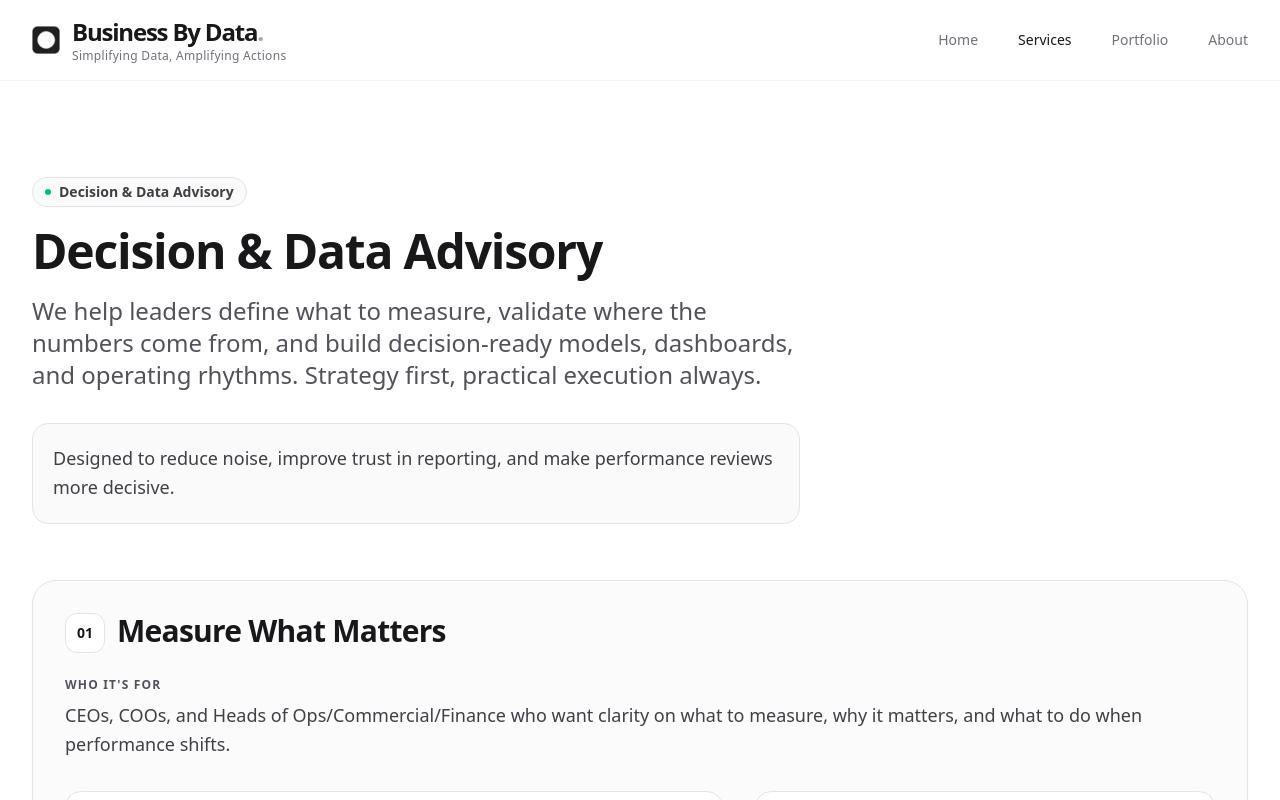
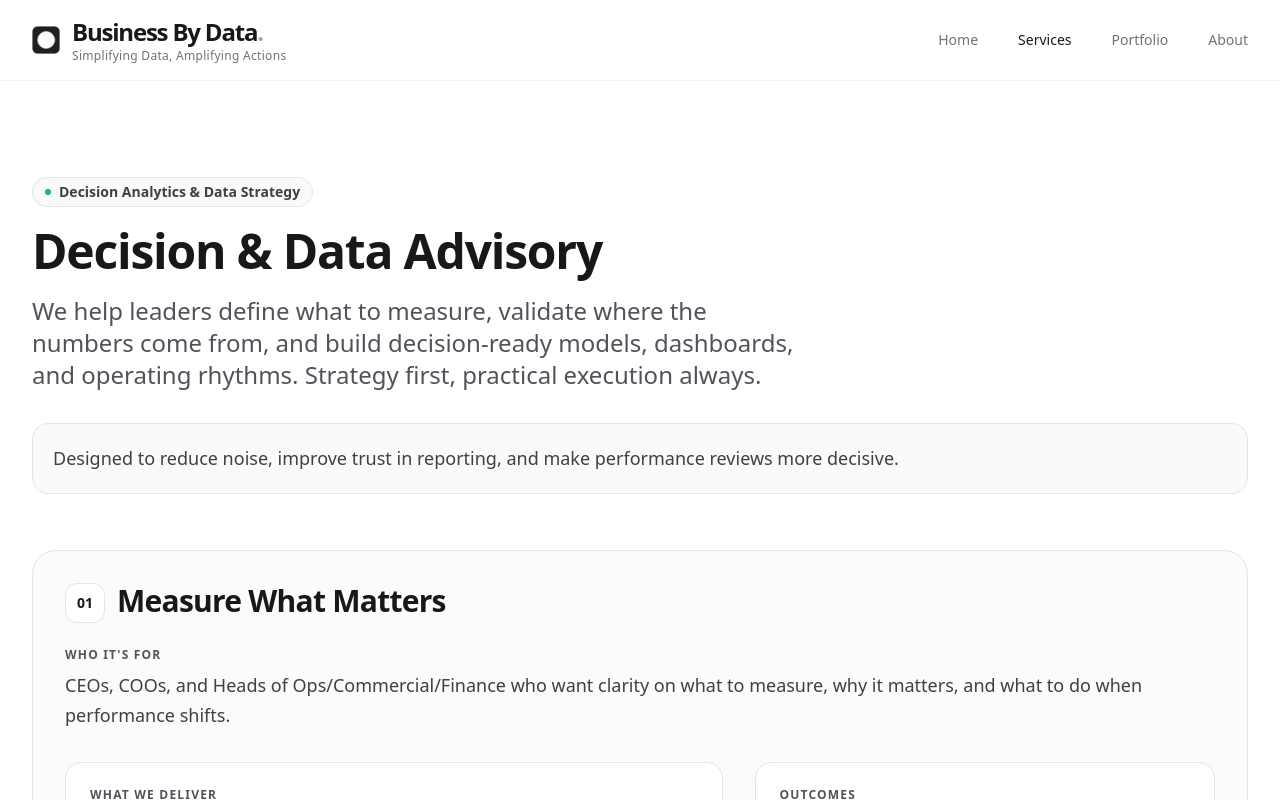
Before and after one commit to remavaish1/businessbydata, a React (Vite) app: page /#/services in a window 1280 px wide. Shown: the top 800 px of the page. Built offline with nearby package versions, Linux system fonts and the light colour scheme.

Commit message:
Update Services.tsx

```diff
--- a/pages/Services.tsx
+++ b/pages/Services.tsx
@@ -7,10 +7,13 @@ const Services: React.FC = () => {
       <section className="py-20 md:py-24">
         <div className="max-w-7xl mx-auto px-4 sm:px-6 lg:px-8">
           {/* Header */}
+         {/* Header */}
+<div>
+  {/* Keep title + intro constrained */}
   <div className="max-w-3xl">
     <div className="inline-flex items-center gap-2 rounded-full border border-zinc-200 bg-zinc-50 px-3 py-1 text-sm font-semibold text-zinc-700">
       <span className="h-1.5 w-1.5 rounded-full bg-emerald-500" />
-              Decision & Data Advisory
+      Decision Analytics & Data Strategy
     </div>
 
     <h1 className="mt-5 text-4xl md:text-5xl font-bold tracking-tight text-zinc-900">
@@ -21,13 +24,18 @@ const Services: React.FC = () => {
       We help leaders define what to measure, validate where the numbers come from, and build decision-ready
       models, dashboards, and operating rhythms. Strategy first, practical execution always.
     </p>
+  </div>
 
-            <div className="mt-8 rounded-2xl border border-zinc-200 bg-zinc-50 p-5">
+  {/* Make the note box full width */}
+  <div className="mt-8 w-full">
+    <div className="rounded-2xl border border-zinc-200 bg-zinc-50 p-5 w-full">
       <p className="text-lg text-zinc-700 leading-relaxed">
         Designed to reduce noise, improve trust in reporting, and make performance reviews more decisive.
       </p>
     </div>
   </div>
+</div>
+
 
           {/* Services */}
           <div className="mt-14 space-y-10">
```
Lines whose indentation alone changed are shown as unchanged.
